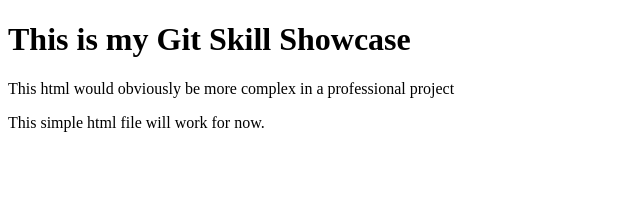
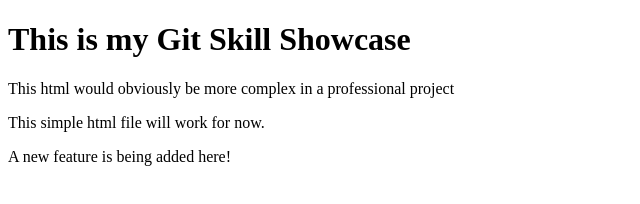
Before and after one commit to IsaacWalkerASU/SkillModuleAssignment, a plain HTML site: page index.html in a window 1280 px wide. Shown: the whole page, without its empty margins (0-640 px from the left). Drawn offline with Linux system fonts and the light colour scheme.

Commit message:
Added a line about a new feature

```diff
--- a/index.html
+++ b/index.html
@@ -8,5 +8,6 @@
     <h1>This is my Git Skill Showcase</h1>
     <p>This html would obviously be more complex in a professional project</p>
     <p>This simple html file will work for now.</p>
+    <p>A new feature is being added here!</p>
 </body>
 </html>
```
